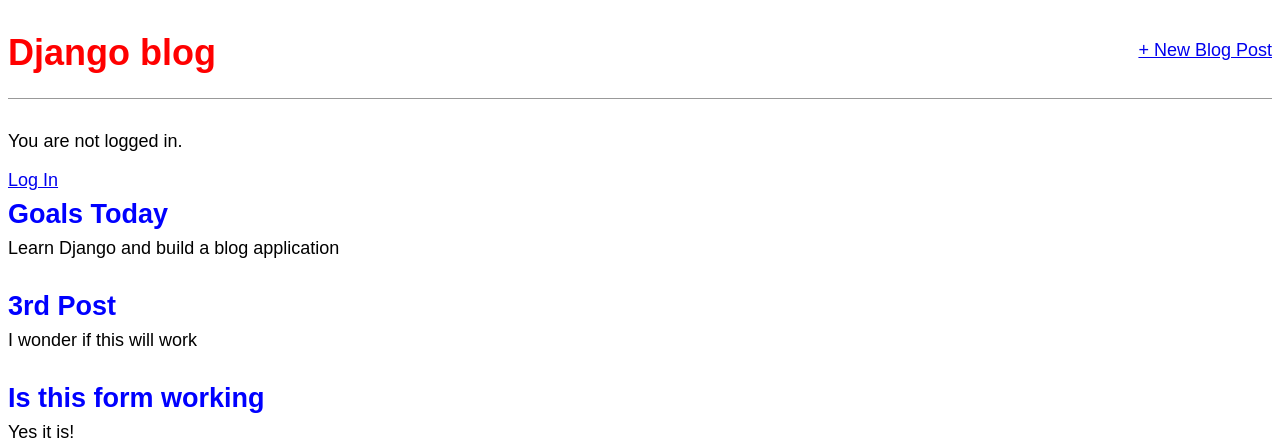
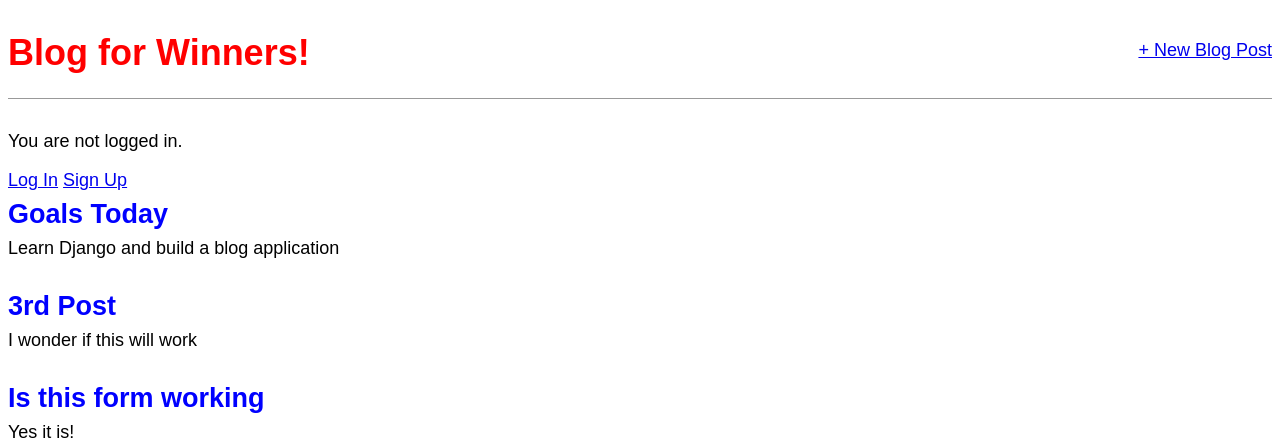
Before and after one commit to lopezjronald/blog-app, a Django app: page / in a window 1280 px wide. Shown: the top 441 px of the page. Run offline with Django 3.2, Linux system fonts and the light colour scheme; data comes from the database, SQL or seed files in the repository; both versions use the stored data as it was after the commit; some web fonts are replaced.

Commit message:
Adding Sign up link to base.html

```diff
--- a/blog/templates/base.html
+++ b/blog/templates/base.html
@@ -10,7 +10,7 @@
 <div>
     <header>
         <div class="nav-left">
-            <h1><a href="{% url 'home' %}">Django blog</a></h1>
+            <h1><a href="{% url 'home' %}">Blog for Winners!</a></h1>
         </div>
         <div class="nav-right">
             <a href="{% url 'post_new' %}">+ New Blog Post</a>
@@ -22,6 +22,7 @@
     {% else %}
         <p>You are not logged in.</p>
         <a href="{% url 'login' %}">Log In</a>
+        <a href="{% url 'signup' %}">Sign Up</a>
     {% endif %}
     {% block content %}
     {% endblock content %}
```
Also changed, not shown: db.sqlite3.
